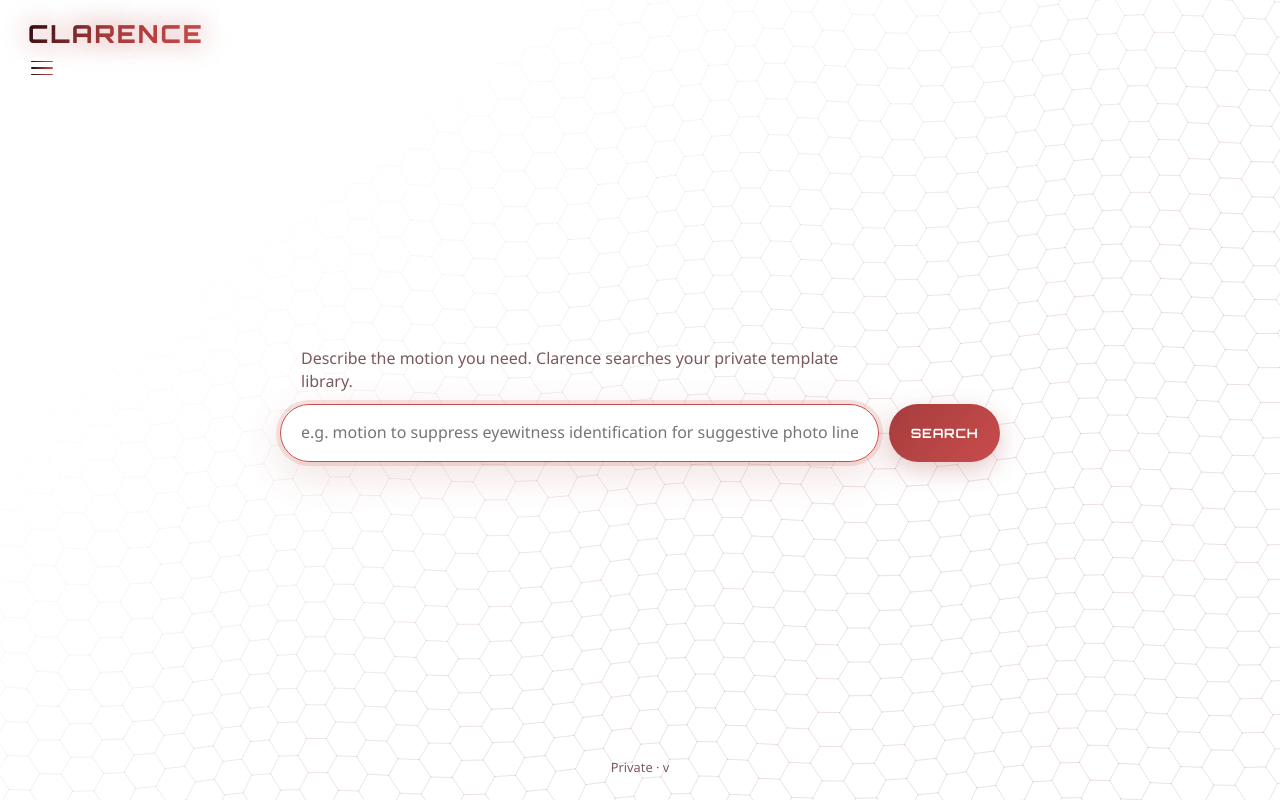
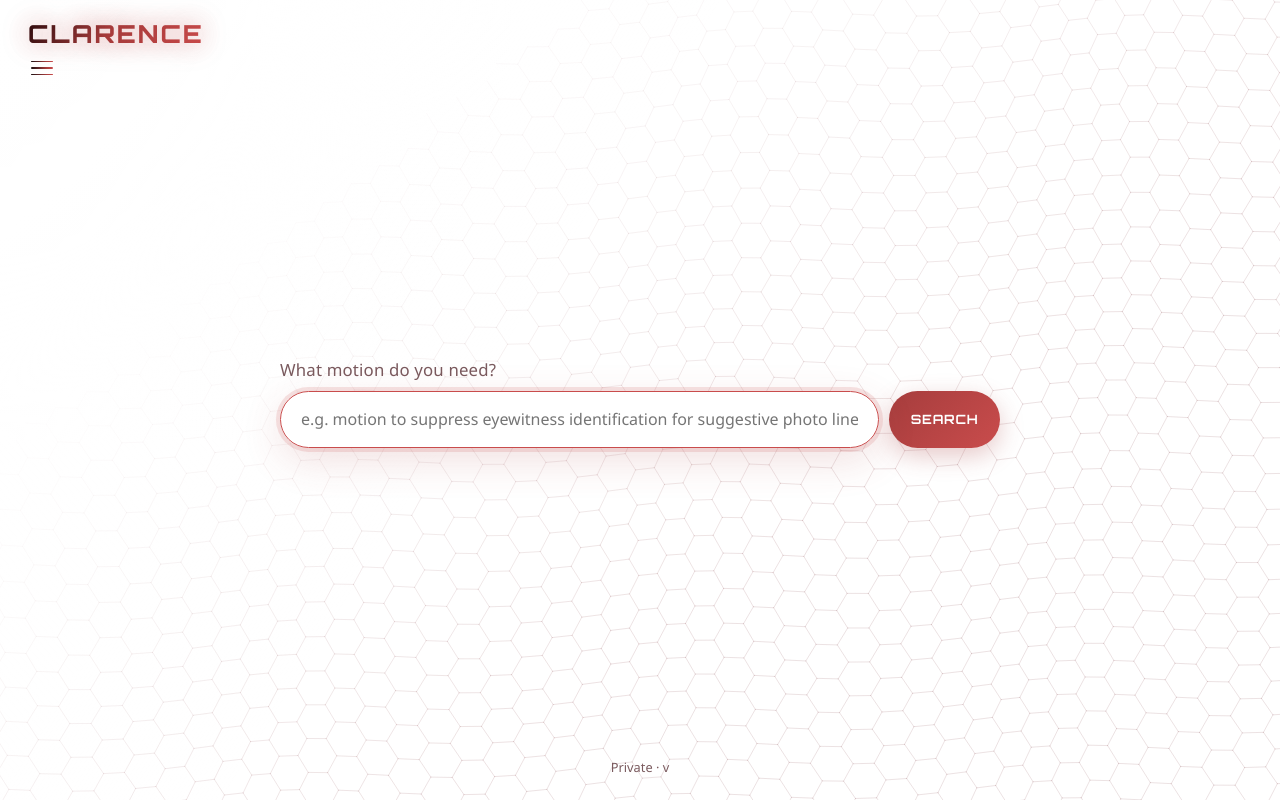
Before and after one commit to ClarenceAILegal/Clarence_Windows, a FastAPI app: template motion_bot/web/templates/home.html in a window 1280 px wide. Run offline with FastAPI, Linux system fonts and the light colour scheme; the template is opened without the code that fills it, so the values that code supplies are empty.

Commit message:
Shorten search description to a single line
Replace the multi-line blurb with “What motion do you need?” and
lock it to one line above the search bar.

```diff
--- a/motion_bot/web/static/style.css
+++ b/motion_bot/web/static/style.css
@@ -363,10 +363,10 @@ body.app-page::after {
   display: grid;
   grid-template-columns: minmax(0, 1fr) auto;
   grid-template-areas:
-    "sub   ."
+    "sub   sub"
     "input btn";
   column-gap: var(--search-gap);
-  row-gap: 0.7rem;
+  row-gap: 0.65rem;
   width: 100%;
   margin: 0;
   padding: 0;
@@ -375,22 +375,22 @@ body.app-page::after {
   box-sizing: border-box;
 }
 
-/* Same grid cell width as the input — not under the button */
 .search-form .hero-sub {
   grid-area: sub;
   display: block;
-  width: auto;
-  max-width: none;
+  width: 100%;
   margin: 0;
-  /* Match input text inset (border 1px + horizontal padding) */
-  padding: 0 calc(var(--search-pad-x) + 1px);
+  padding: 0;
   box-sizing: border-box;
   color: var(--future-muted);
-  font-size: 1rem;
+  font-size: 1.05rem;
   font-weight: 400;
-  line-height: 1.45;
+  line-height: 1.2;
   text-align: left;
-  letter-spacing: normal;
+  letter-spacing: 0.01em;
+  white-space: nowrap;
+  overflow: hidden;
+  text-overflow: ellipsis;
 }
 
 .search-form .search-input {
--- a/motion_bot/web/templates/home.html
+++ b/motion_bot/web/templates/home.html
@@ -4,9 +4,7 @@
   <section class="hero">
     <div class="search-stack">
       <form class="search-form" method="get" action="/home" role="search">
-        <label class="hero-sub" for="motion-query">
-          Describe the motion you need. Clarence searches your private template library.
-        </label>
+        <label class="hero-sub" for="motion-query">What motion do you need?</label>
         <input
           id="motion-query"
           class="search-input"
```
